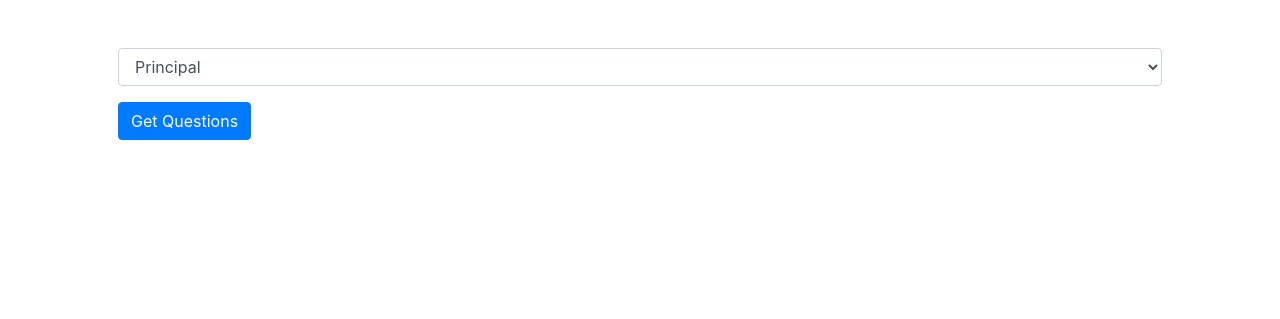
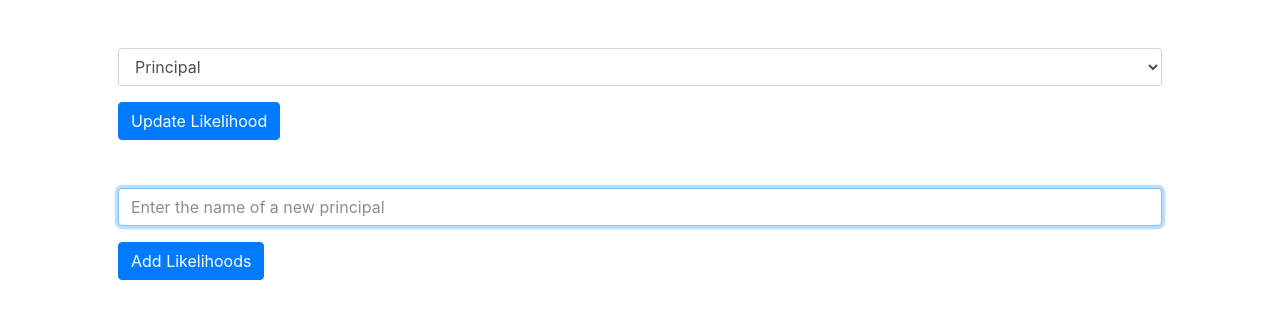
Before and after one commit to wallenut/triage, a Flask app: page /addLikelihoods in a window 1280 px wide. Shown: the part 66-385 px from the top of the page. Run offline with Flask 2, Linux system fonts and the light colour scheme; some libraries are stand-ins or nearby versions.

Commit message:
Doctor view to update/add likelihoods

```diff
--- a/application.py
+++ b/application.py
@@ -53,15 +53,64 @@ def register():
         return redirect("/")
 
 @app.route("/addLikelihoods", methods=["GET", "POST"])
+# @login_required
 def addLikelihoods():
     """Handle requests for / via GET (and POST)"""
     if request.method == "GET":
         principals = db.execute("SELECT id, name FROM principals")
         return render_template("select_diagnosis.html", principals=principals, action="addLikelihoods")
     elif request.method == "POST":
-        principal = request.form.get("principal_id")
+        req = request.form.to_dict()
+        if "newPrincipal" in req:
+            add_principals(req["newPrincipal"])
+            principal = db.execute("SELECT id FROM principals WHERE name = :name", name=req["newPrincipal"])[0]["id"]
+        else:
+            principal = request.form.get("principal_id")
+        oldLikelihoods = db.execute("SELECT * FROM likelihoods WHERE principal = :principal", principal=principal);
+        d = get_diagnoses()
+        q = get_questions()
+        likelihoodMatrix = [[1 for x in range(len(d))] for y in range(len(q))]
+        # print (oldLikelihoods)
+        questions = list(map((lambda x: x["question"]), q))
+        diagnoses = list(map((lambda x: x["name"]), d))
+        print(questions)
+        print(diagnoses)
+        for likelihood in oldLikelihoods:
+            likelihoodMatrix[likelihood["question"] - 1][likelihood["diagnosis"] - 1] = likelihood["likelihood"]
+        print (likelihoodMatrix)
         print (principal)
+        return render_template("updateLikelihoods.html", principal=principal, likelihoodMatrix=likelihoodMatrix, questions=questions, diagnoses=diagnoses)
+
+@app.route("/updateLikelihoods", methods=["POST"])
+# @login_required
+def updateLikelihoods():
+    print("in update likelihoods")
+    updateMatrix = request.form.to_dict()
+    updateMatrix.pop("update", None)
+    p = int(updateMatrix["principal"])
+    updateMatrix.pop("principal", None)
+    print(updateMatrix)
+    for k in updateMatrix:
+        if updateMatrix[k] == "1":
+            continue
+        #split to get question and diagnosis number
+        qdList = k.split(",")
+        q = int(qdList[0])
+        d = int(qdList[1])
+        l = float(updateMatrix[k])
+        updateTest = db.execute("SELECT likelihood FROM likelihoods WHERE principal = :p AND diagnosis = :d AND question = :q", p=p, d=d, q=q)
+        #if we are to update or insert this new likelihood
+        if len(updateTest):
+            db.execute("UPDATE likelihoods SET likelihood = :l WHERE principal = :p AND diagnosis = :d AND question = :q", l=l, p=p, d=d, q=q)
+        else:
+            #we have to insert a new likelihood
+            add_likelihoods(p, d, q, l)
         return redirect("/")
+
+@app.route("/logout", methods=["GET"])
+def logout():
+    session.clear()
+    return redirect("/")
 
 @app.route("/login", methods=["GET", "POST"])
 def login():
@@ -175,8 +224,8 @@ def add_questions(question):
 def get_principals():
     return db.execute("SELECT * FROM principals")
 
-def add_principles(name):
-    if db.execute("INSERT INTO principles (name) VALUES (:name)", name=name) is None:
+def add_principals(name):
+    if db.execute("INSERT INTO principals (name) VALUES (:name)", name=name) is None:
         return False
     return True
 
--- a/templates/select_diagnosis.html
+++ b/templates/select_diagnosis.html
@@ -18,6 +18,15 @@
 
             </select>
         </div>
-        <button class="btn btn-primary" type="submit">Get Questions</button>
+        <button class="btn btn-primary" type="submit">{% if action == "addLikelihoods" %} Update Likelihood {% else %} Get Diagnosis {% endif %}</button>
     </form>
+    {% if action == "addLikelihoods" %}
+        <br><br>
+        <form action="/{{action}}" method="post">
+        <div class="form-group">
+            <input autocomplete="off" autofocus class="form-control" type="text" name="newPrincipal" placeholder="Enter the name of a new principal">
+        </div>
+        <button class="btn btn-primary" type="submit">Add Likelihoods</button>
+    </form>
+    {% endif %}
 {% endblock %}
```
Also changed, not shown: templates/updateLikelihoods.html (added, +30 -0 lines), triage.db.
